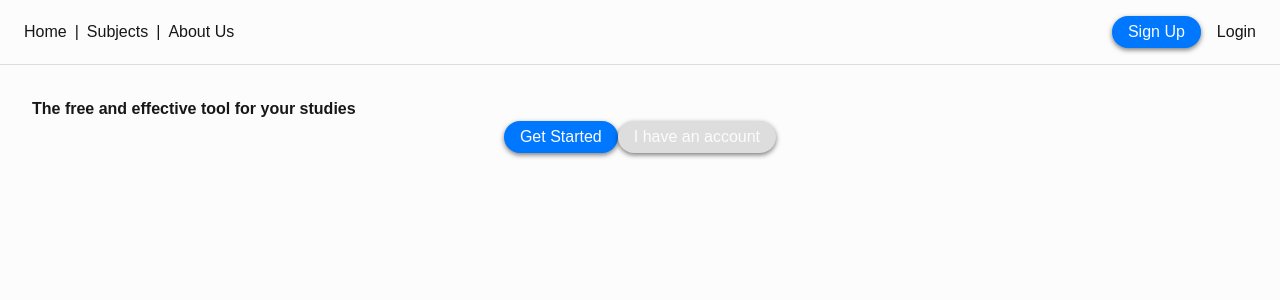
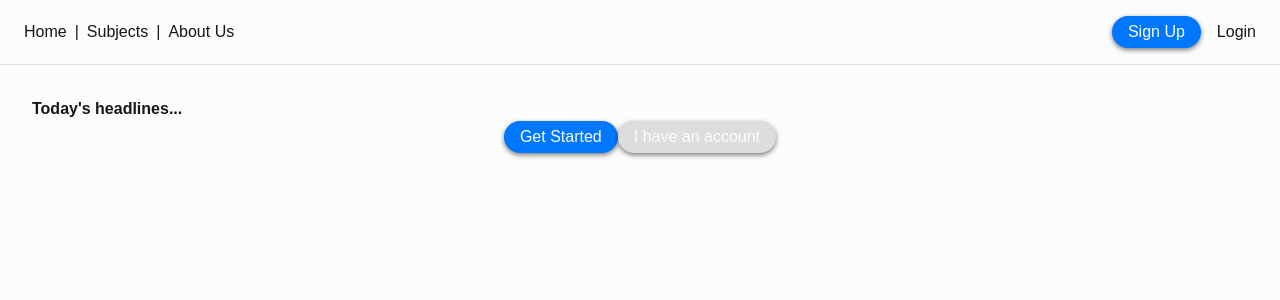
Before and after one commit to thomassrmcardle/Study-Guide, a Next.js app in the folder guide-app/: page / in a window 1280 px wide. Shown: the top 300 px of the page. Built offline with nearby package versions, Linux system fonts and the light colour scheme.

Commit message:
Updated home page

```diff
--- a/guide-app/src/pages/index.js
+++ b/guide-app/src/pages/index.js
@@ -2,10 +2,10 @@ export default function Home() {
   return (
     <>
       <head>
-        <title>Welcome to Guide</title>
+        <title>Omni | Home</title>
       </head>
       <div style={{ padding: '2rem' }}>
-        <h1><b>The free and effective tool for your studies</b></h1>
+        <h1><b>Today's headlines...</b></h1>
         <div className="row">
           <a className='button' href="/signup">Get Started</a>
           <a className='button secondaryButton'>I have an account</a>
```
